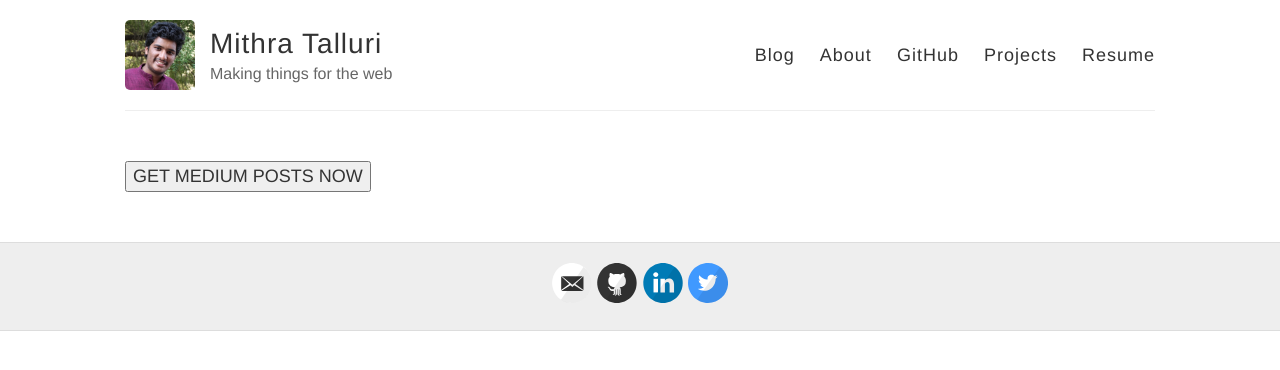
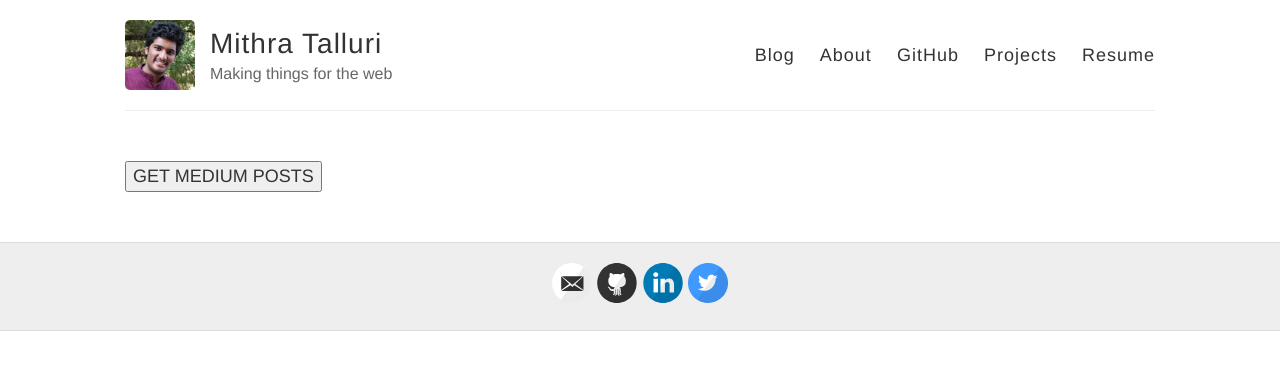
Before and after one commit to MithraTalluri/MithraTalluri.github.io, a Jekyll site: the page built from index.html, in a window 1280 px wide. Shown: the top 370 px of the page. Built offline with Jekyll 4.4.1, drawn with Linux system fonts in a browser that asks for light colours.

Commit message:
testing fetching of medium posts

```diff
--- a/_includes/analytics.html
+++ b/_includes/analytics.html
@@ -74,7 +74,7 @@
 
 			}
 		}
-		document.getElementById("posts").innerHTML = postsData;
+		document.getElementById("medium-posts").innerHTML = postsData;
 	}
 </script>
 <!-- End Fetch Medium Posts -->
--- a/index.html
+++ b/index.html
@@ -2,6 +2,6 @@
 layout: default
 ---
 
-<div class="posts">
-  <button type="button" onclick="fetchContent()">GET MEDIUM POSTS NOW</button>
+<div class="posts" id="medium-posts">
+  <button type="button" onclick="fetchContent()">GET MEDIUM POSTS</button>
 </div>
```
